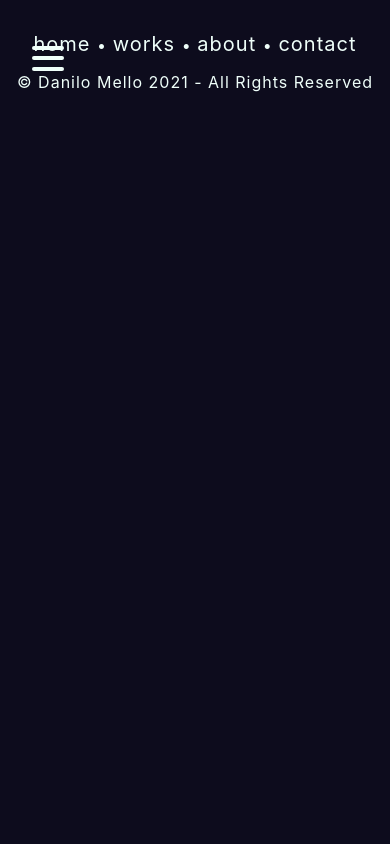
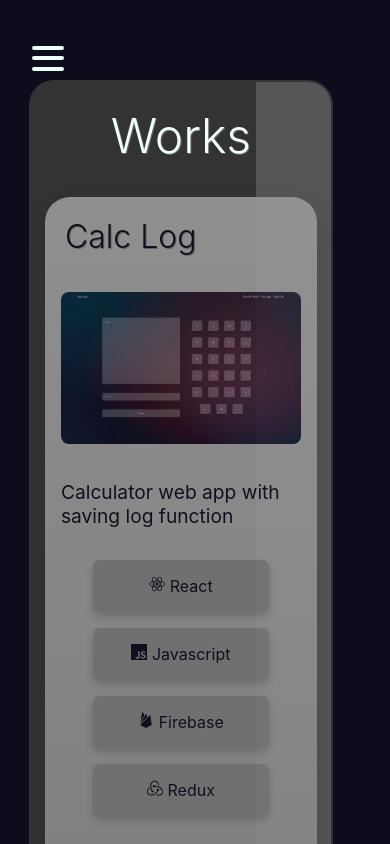
Before and after one commit to danilo-mello/portfolio, a React (Create React App) app: page /projects in a window 390 px wide. Shown: the top 844 px of the page. Built offline with nearby package versions, Linux system fonts and the light colour scheme.

Commit message:
add mobile version for works, contact pages

```diff
--- a/src/components/About/About.styled.js
+++ b/src/components/About/About.styled.js
@@ -4,14 +4,14 @@ export const StyledAboutSection = styled.div`
 @media (max-width: 576px) {
   display: flex;
   align-items: center;
-  width: 80%;
+  width: 19rem;
   padding: 0.5rem 0rem 0.5rem 0rem;
-  margin: 5rem 0 0rem 2rem;
+  margin: 5rem 0 0rem 1.75rem;
   background: linear-gradient(to top,
     #555555 56%, #333333 25% 75% );
 
 }
-
+  width: 75rem;
   align-items: center;
   color: #EFFFFA;
   display: flex;
@@ -60,9 +60,10 @@ export const StyledSkillsSection = styled.div`
 `;
 
 export const StyledSkillCard = styled.div`
-  width: 300px;
-  height: 250px;
+  width: 15rem;
+  height: 12rem;
   display: flex;
+  margin: 0.5rem;
   flex-direction: column;
   justify-content: center;
   padding: 1.5rem;
--- a/src/components/Contact/Contact.styled.js
+++ b/src/components/Contact/Contact.styled.js
@@ -3,13 +3,14 @@ import styled from 'styled-components';
 export const StyledContatcSection = styled.div`
 @media (max-width: 576px) {
   align-items: center;
-  padding: 0.5rem 0rem 2rem 1rem;
-  margin: 5rem 1rem 0 2rem;
+  padding: 0.5rem 0rem 2rem 0rem;
+  margin: 5rem 0 0 1.75rem;
   flex-direction: column;
-  height: auto;
+  width: 19rem;
 
 }
-  height: 900px;
+  height: 56rem;;
+  width: 75rem;
   align-items: center;
   justify-content: center;
   color: white;
@@ -40,6 +41,9 @@ export const StyledContactSubTitle = styled.h4`
     font-size: 2rem;
     padding: 0;
     margin: 0;
+    text-align: center;
+    padding: 0;
+    margin: 0;
   }
   &:hover {
     transform: scale(1.01);
@@ -55,7 +59,10 @@ export const StyledContactTitle = styled.h1`
   text-shadow: 1px 1px #666666;
   font-weight: 350;
   @media (max-width: 576px) {
-    font-size: 3.5rem;
+    font-size: 2.5rem;
+    text-align: center;
+    padding: 1.5rem;
+    margin: 0;
   }
   &:hover {
     transform: scale(1.01);
--- a/src/components/Contact/ContactForm.styled.js
+++ b/src/components/Contact/ContactForm.styled.js
@@ -5,8 +5,7 @@ export const StyledContactForm = styled.div`
 
 
   @media (max-width: 576px) {
-    width: 80%;
-    margin-right: 0;
+    width: 18rem;
 
   }
   background: linear-gradient(to top, #888888, #999999 );
@@ -23,9 +22,10 @@ export const StyledContactForm = styled.div`
     justify-content: center;
     display: flex;
     flex-direction: column;
-    height: 650px;
-    width: 450px;
+    height: 36rem;
+    width: 21rem;
     justify-content: space-between
+
 
   }
 
@@ -45,6 +45,14 @@ export const StyledContactForm = styled.div`
       transform: scale(1.01);
       transition: transform 0.3s ease-in-out
     }
+    @media (max-width: 576px) {
+      margin-left: 1rem;
+      margin-right: 1rem;
+
+      width: 250px;
+      font-size: 1.25rem;
+
+    }
   }
   textarea {
     opacity: .80;
@@ -61,6 +69,14 @@ export const StyledContactForm = styled.div`
       transform: scale(1.01);
       transition: transform 0.3s ease-in-out
     }
+    @media (max-width: 576px) {
+      margin-left: 1rem;
+      margin-right: 1rem;
+      width: auto;
+      font-size: 1.4rem;
+
+
+    }
   }
 
   h2 {
@@ -73,6 +89,10 @@ export const StyledContactForm = styled.div`
       transform: scale(1.01);
       transition: transform 0.3s ease-in-out
     }
+    @media (max-width: 576px) {
+      font-size: 1.5rem;
+
+    }
   }
 
   button {
@@ -82,12 +102,13 @@ export const StyledContactForm = styled.div`
     font-weight: 300;
     border-radius: 7px;
     color: #999999;
-    padding: 15px 32px;
+    padding: 1rem;
     text-align: center;
+    width: 10rem;
     text-decoration: none;
     display: inline-block;
     font-size: 1.5rem;
-    margin: 2rem 14rem 2rem 2rem;
+    margin: 1rem 1rem 1.5rem 1.5rem;
     box-shadow: 0 4px 8px 0 rgba(0, 0, 0, 0.2);
     cursor: pointer;
     &:hover {
@@ -95,6 +116,11 @@ export const StyledContactForm = styled.div`
       background-color: #555555;
       transform: scale(1.01);
       transition: transform 0.3s ease-in-out
+    }
+    @media (max-width: 576px) {
+      margin 1rem;
+      padding: 1rem;
+
     }
   }
 
--- a/src/components/Hero/Hero.styled.js
+++ b/src/components/Hero/Hero.styled.js
@@ -8,15 +8,19 @@ export const StyledHero = styled.div`
   @media (max-width: 576px) {
     display: flex;
     align-items: center;
-    width: 80%;
+    width: 19rem;
+    height: 30rem;
+
     padding: 0.5rem 0.5rem 0.5rem 0.5rem;
     margin: 5rem 2rem 0rem 2rem;
 
   }
+  width: 75rem;
+  height: 58em;
   border: 2px solid #333333;
   border-radius: 25px;
   background: linear-gradient(to bottom right, #333333 0%, #333333 50%, #555555 50%, #555555 100%);
-  padding: 10rem 15rem 10rem 15rem;;
+  padding: 10rem 15rem 10rem 25rem;
 
 `;
 
@@ -57,11 +61,13 @@ export const StyledHeroSubTitle = styled.h2`
 export const StyledHeroImage = styled.img`
   opacity: 0.9;
   border-radius: 7px;
-  height: 400px;
+  height: 25rem;
+  width: 25rem;
+
   @media (max-width: 576px) {
     align-items: center;
-    height: 200px;
-    width: 200px;
+    height: 12.5rem;
+    width: 12.5rem;
     margin-top: 2rem;
 
     margin-bottom: 2rem;
--- a/src/components/Works/ProjectCard.styled.js
+++ b/src/components/Works/ProjectCard.styled.js
@@ -1,14 +1,19 @@
 import styled from 'styled-components';
 
 export const StyledProjectsCard = styled.div`
-  margin: 50px auto;
+  margin: 0;
+  margin-bottom: 2rem;
   border-radius: 25px;
   -webkit-box-shadow: 0px 14px 32px 0px rgba(0, 0, 0, 0.15);
   -moz-box-shadow: 0px 14px 32px 0px rgba(0, 0, 0, 0.15);
   box-shadow: 0px 14px 32px 0px rgba(0, 0, 0, 0.15);
   background: linear-gradient(to top, #888888, #999999 );
   opacity: 0.9;
-  width: 1200px;
+  width: 60rem;
+  @media (max-width: 576px) {
+    width: 17rem;
+
+  }
 `;
 
 export const StyledProjectImage = styled.div`
@@ -24,17 +29,25 @@ justify-content: center;
 export const StyledImage = styled.img`
   align-items: center;
   justify-content: center;
-  border-radius: 7px;
+  border-radius: 0.5rem;
+  @media (max-width: 576px) {
+    width: 15rem;
+    height: auto;
+  }
 `;
 
 export const StyledProjectLinksSection = styled.div`
-  margin-top: 17px;
-  margin-bottom: 17px;
+  margin-top: 1rem;
+  margin-bottom: 1rem;
   padding: 1rem;
 
   display: flex;
   justify-content: space-evenly;
   flex-direction: row;
+  @media (max-width: 576px) {
+    padding-bottom: 2rem;
+
+  }
 `;
 
 export const StyledProjectLink = styled.a`
@@ -44,7 +57,7 @@ border: 2px solid #333333;
 font-weight: 300;
 border-radius: 7px;
 color: #999999;
-padding: 15px 32px;
+padding: 2rem 2rem;
 text-align: center;
 display: inline-block;
 font-size: 1.5rem;
@@ -55,6 +68,9 @@ cursor: pointer;
   background-color: #555555;
   transform: scale(1.01);
   transition: transform 0.3s ease-in-out
+}
+@media (max-width: 576px) {
+ padding: 1rem;
 }
 `;
 
@@ -72,7 +88,7 @@ export const StyledProjectTitle = styled.div`
   font-weight: 350;
   padding: 1.25rem;
   @media (max-width: 576px) {
-    font-size: 3.5rem;
+    font-size: 2rem;
   }
   color: #0D0C1D;
   &:hover {
@@ -86,6 +102,12 @@ export const StyledProjectTools = styled.div`
   text-align: center;
   display: flex;
   justify-content: left;
+  @media (max-width: 576px) {
+    flex-direction: column;
+    justify-content: center;
+
+  }
+
 `;
 
 export const StyledProjectTool = styled.div`
@@ -93,12 +115,16 @@ export const StyledProjectTool = styled.div`
   color: #0D0C1D;
   padding: 1rem;
   margin-left: 2rem;
-  border-radius: 5px;
   box-shadow: 0 4px 8px 0 rgba(0, 0, 0, 0.2);
   border-radius: 7px;
   &:hover {
     transform: scale(1.05);
     transition: transform 0.3s ease-in-out
   }
+  @media (max-width: 576px) {
+    margin-left: 0;
+    margin: 1rem 3rem 0 3rem;
+    padding: 01rem;
+  }
 
 `;
--- a/src/components/Works/Projects.styled.js
+++ b/src/components/Works/Projects.styled.js
@@ -6,10 +6,13 @@ export const StyledProjectsSection = styled.div`
   color: white;
   display: flex;
   flex-direction: column;
+  width: 75rem;
+
 
   @media (max-width: 576px) {
-    display: none;
-
+    width: 19rem;
+    padding: 0.5rem 0rem 0.5rem 0rem;
+    margin: 5rem 0 0rem 1.75rem;
   }
   padding-top: 5rem;
   border: 2px solid #333333;
@@ -22,10 +25,11 @@ export const ProjectsSectionTitle = styled.div`
   text-align: left;
   color: #EFFFFA;
   padding-top: 1rem;
+  padding-bottom: 2rem;
   font-size: 3.5rem;
   text-shadow: 1px 1px #666666;
   font-weight: 350;
   @media (max-width: 576px) {
-    font-size: 3.5rem;
+    font-size: 3rem;
   }
 `;
--- a/src/components/Works/ProjectsList.styled.js
+++ b/src/components/Works/ProjectsList.styled.js
@@ -4,10 +4,10 @@ export const StyledProjectsList = styled.div`
 
   justify-content: center;
   align-items: center;
-  width: 100%;
-  padding: 30px;
-  @media screen and (max-width: 760px) {
-
-
+  width: 65rem;
+  padding: 2rem;
+  @media (max-width: 576px) {
+    width: 17rem;
+    padding: 0rem;
   }
 `;
```
